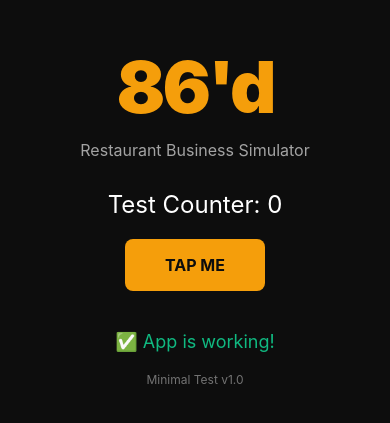
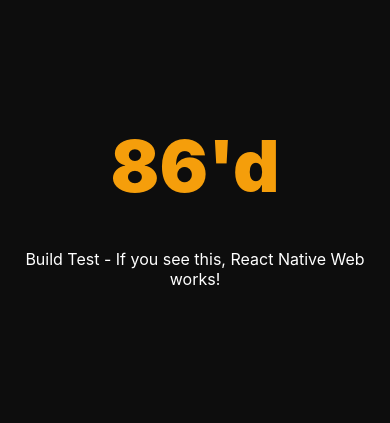
Before and after one commit to justinnewbold/86d-game, a React Native app: screen / in a window 390 px wide. Shown: the part 207-630 px from the top of the page. Built offline with nearby package versions, Linux system fonts and the light colour scheme.

Commit message:
TEST: Minimal App.js to debug blank screen issue

```diff
--- a/App.js
+++ b/App.js
@@ -1,46 +1,32 @@
-import React, { useState } from 'react';
-import {
-  View, Text, TouchableOpacity, ScrollView, StyleSheet,
-  SafeAreaView, StatusBar
-} from 'react-native';
-
-const colors = {
-  background: '#0D0D0D', surface: '#1A1A1A', surfaceLight: '#252525',
-  primary: '#F59E0B', accent: '#DC2626', success: '#10B981',
-  textPrimary: '#FFFFFF', textSecondary: '#A3A3A3', textMuted: '#737373', border: '#333333',
-};
+import React from 'react';
+import { View, Text, StyleSheet } from 'react-native';
 
 export default function App() {
-  const [counter, setCounter] = useState(0);
-
   return (
-    <SafeAreaView style={styles.container}>
-      <StatusBar barStyle="light-content" />
-      <View style={styles.content}>
-        <Text style={styles.title}>86'd</Text>
-        <Text style={styles.subtitle}>Restaurant Business Simulator</Text>
-        <Text style={styles.counter}>Test Counter: {counter}</Text>
-        <TouchableOpacity
-          style={styles.button}
-          onPress={() => setCounter(c => c + 1)}
-        >
-          <Text style={styles.buttonText}>TAP ME</Text>
-        </TouchableOpacity>
-        <Text style={styles.status}>✅ App is working!</Text>
-        <Text style={styles.version}>Minimal Test v1.0</Text>
-      </View>
-    </SafeAreaView>
+    <View style={styles.container}>
+      <Text style={styles.title}>86'd</Text>
+      <Text style={styles.subtitle}>Build Test - If you see this, React Native Web works!</Text>
+    </View>
   );
 }
 
 const styles = StyleSheet.create({
-  container: { flex: 1, backgroundColor: colors.background },
-  content: { flex: 1, justifyContent: 'center', alignItems: 'center', padding: 30 },
-  title: { fontSize: 72, fontWeight: '900', color: colors.primary, letterSpacing: -3 },
-  subtitle: { fontSize: 16, color: colors.textSecondary, marginTop: 10 },
-  counter: { fontSize: 24, color: colors.textPrimary, marginTop: 30 },
-  button: { backgroundColor: colors.primary, paddingHorizontal: 40, paddingVertical: 16, borderRadius: 8, marginTop: 20 },
-  buttonText: { color: colors.background, fontSize: 16, fontWeight: '700' },
-  status: { fontSize: 18, color: colors.success, marginTop: 40 },
-  version: { fontSize: 12, color: colors.textMuted, marginTop: 20 },
+  container: {
+    flex: 1,
+    backgroundColor: '#0D0D0D',
+    alignItems: 'center',
+    justifyContent: 'center',
+  },
+  title: {
+    fontSize: 72,
+    fontWeight: '900',
+    color: '#F59E0B',
+  },
+  subtitle: {
+    fontSize: 16,
+    color: '#FFFFFF',
+    marginTop: 20,
+    textAlign: 'center',
+    padding: 20,
+  },
 });
```
